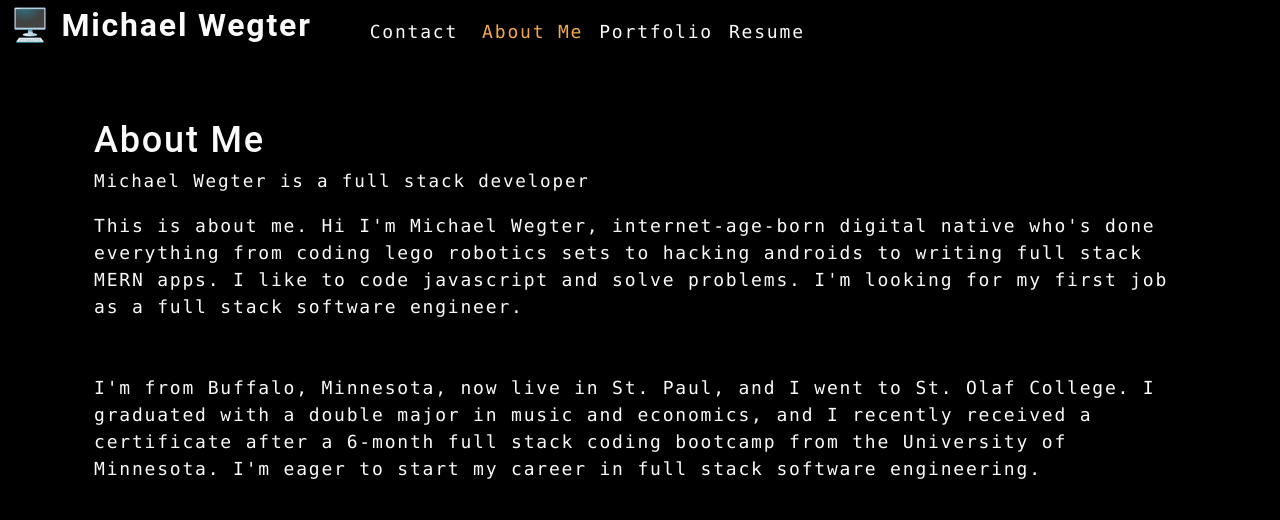
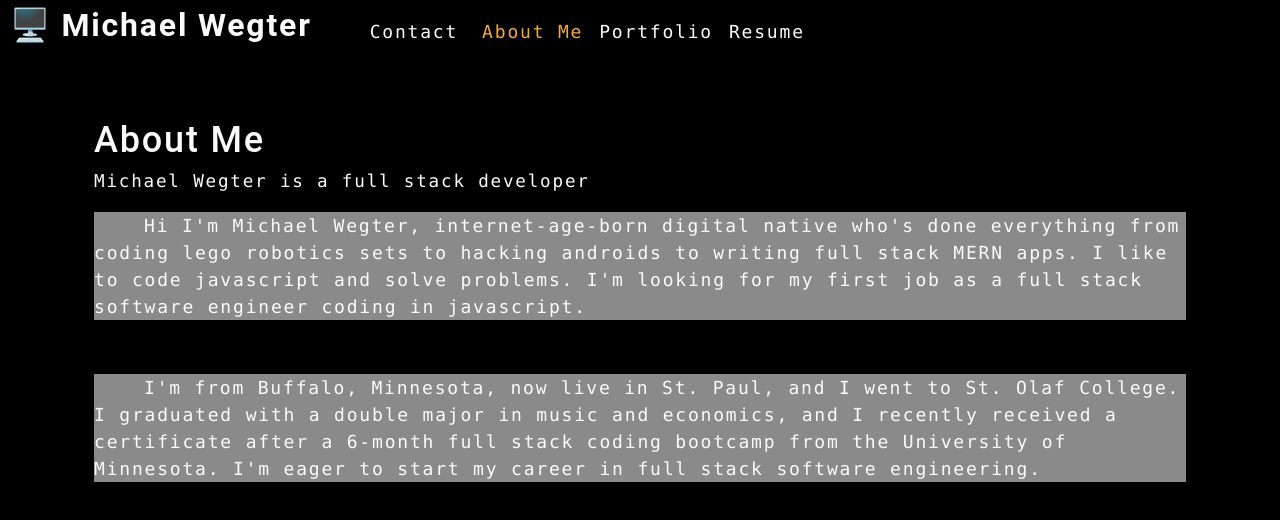
Before and after one commit to mwegter95/react-portfolio, a React (Create React App) app: page / in a window 1280 px wide. Shown: the top 520 px of the page. Built offline with nearby package versions, Linux system fonts and the light colour scheme.

Commit message:
changed paragraph indent and background on about me divs

```diff
--- a/src/components/Home/index.js
+++ b/src/components/Home/index.js
@@ -20,9 +20,9 @@ function Home(props) {
       </div>
       ): currentCategory.name === "About Me" ? (
         <>
-        <div>This is about me. Hi I'm Michael Wegter, internet-age-born digital native who's done everything from coding lego robotics sets to hacking androids to writing full stack MERN apps. I like to code javascript and solve problems. I'm looking for my first job as a full stack software engineer.
+        <div className='about-me'>Hi I'm Michael Wegter, internet-age-born digital native who's done everything from coding lego robotics sets to hacking androids to writing full stack MERN apps. I like to code javascript and solve problems. I'm looking for my first job as a full stack software engineer coding in javascript.
         </div> <br/><br/>
-        <div>I'm from Buffalo, Minnesota, now live in St. Paul, and I went to St. Olaf College. I graduated with a double major in music and economics, and I recently received a certificate after a 6-month full stack coding bootcamp from the University of Minnesota. I'm eager to start my career in full stack software engineering.</div>
+        <div className='about-me'>I'm from Buffalo, Minnesota, now live in St. Paul, and I went to St. Olaf College. I graduated with a double major in music and economics, and I recently received a certificate after a 6-month full stack coding bootcamp from the University of Minnesota. I'm eager to start my career in full stack software engineering.</div>
       </>
     ):(
       <div>{currentCategory.name}</div>
--- a/src/index.css
+++ b/src/index.css
@@ -265,6 +265,13 @@ a {
   color: var(--secondary);
 }
 
+/* About Me */
+
+.about-me {
+  background-color: rgba(242, 242, 242, 0.571);
+  text-indent: 50px;
+}
+
 /* ---- Portfolio masonry layout ----- */
 
 .my-masonry-grid{
```
